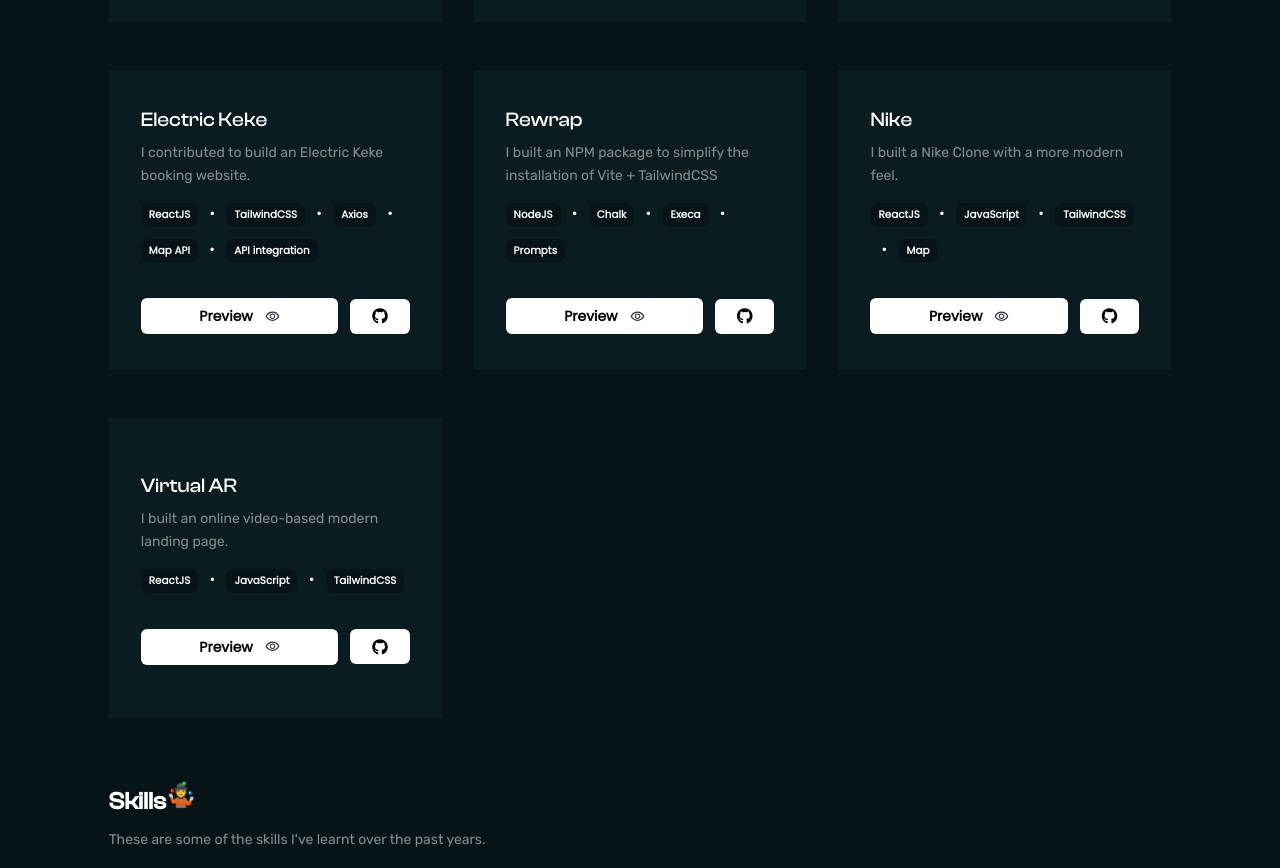
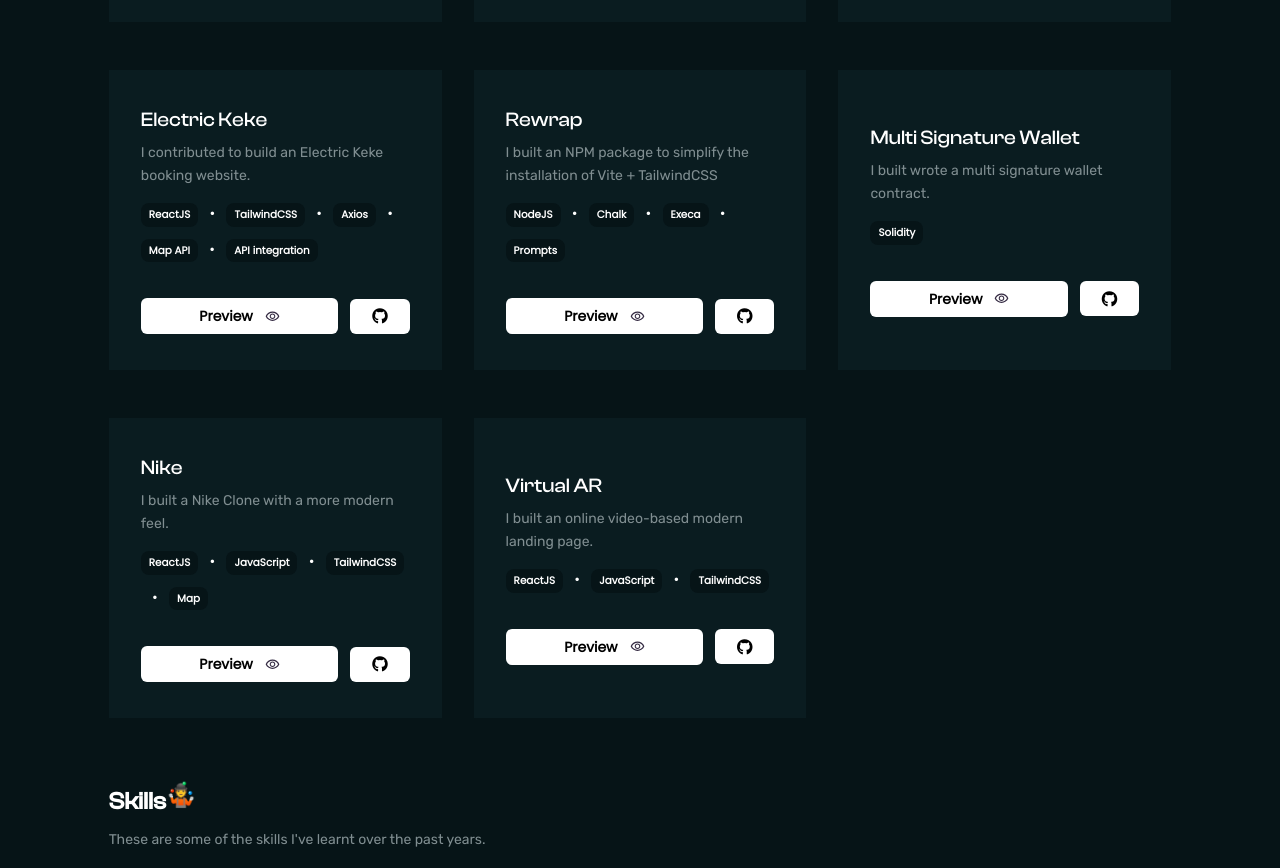
Before and after one commit to heyrapto/portfolio-, a React (Vite) app: page / in a window 1280 px wide. Shown: the part 2294-3162 px from the top of the page. Built offline with nearby package versions, Linux system fonts and the light colour scheme.

Commit message:
Update RecentWorks.tsx

```diff
--- a/src/pages/RecentWorks.tsx
+++ b/src/pages/RecentWorks.tsx
@@ -44,6 +44,15 @@ const RecentWorks = () => {
       description:
         "I built an NPM package to simplify the installation of Vite + TailwindCSS",
       tags: ["NodeJS", "Chalk", "Execa", "Prompts"],
+      previewLink: "https://www.npmjs.com/package/rewrap-vitejs-tailwind",
+      githubLink: "https://github.com/heycalebszn/Rewrap-",
+
+    },
+    {
+      title: "Multi Signature Wallet",
+      description:
+        "I built wrote a multi signature wallet contract.",
+      tags: ["Solidity"],
       previewLink: "https://www.npmjs.com/package/rewrap-vitejs-tailwind",
       githubLink: "https://github.com/heycalebszn/Rewrap-",
 
```
